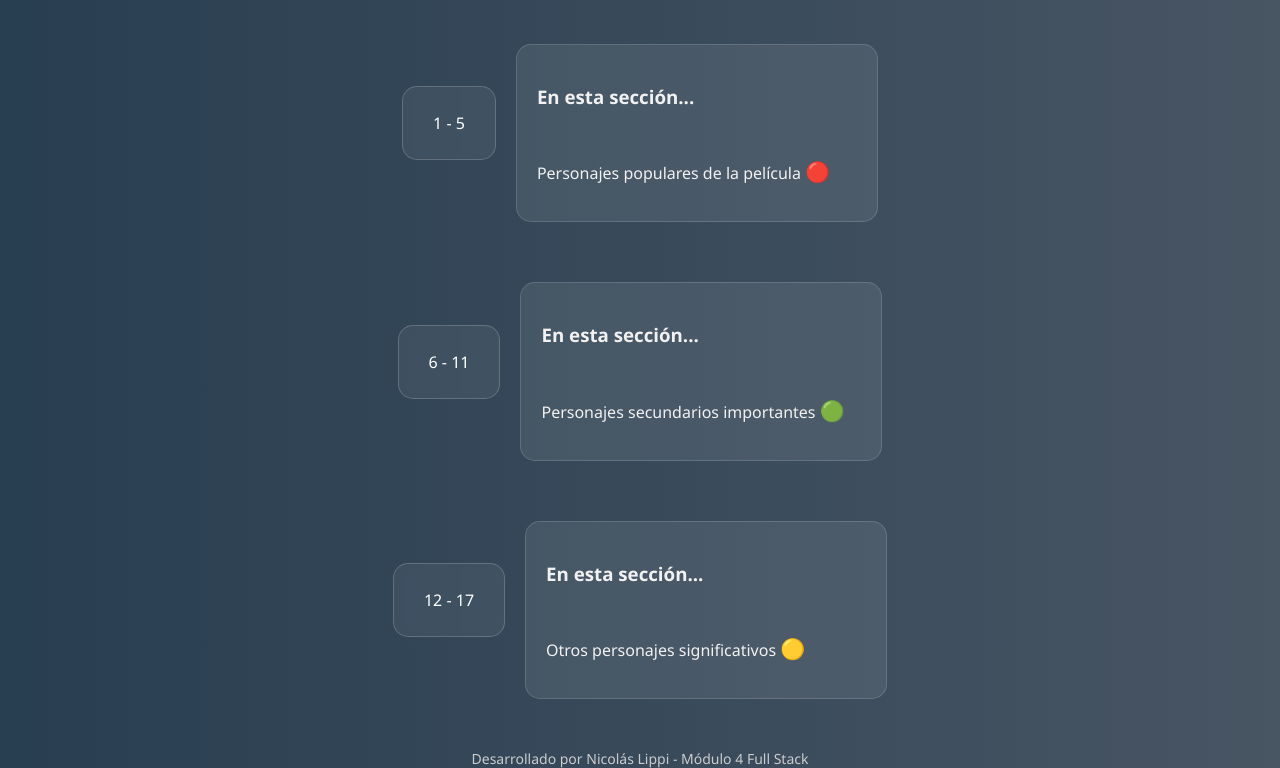
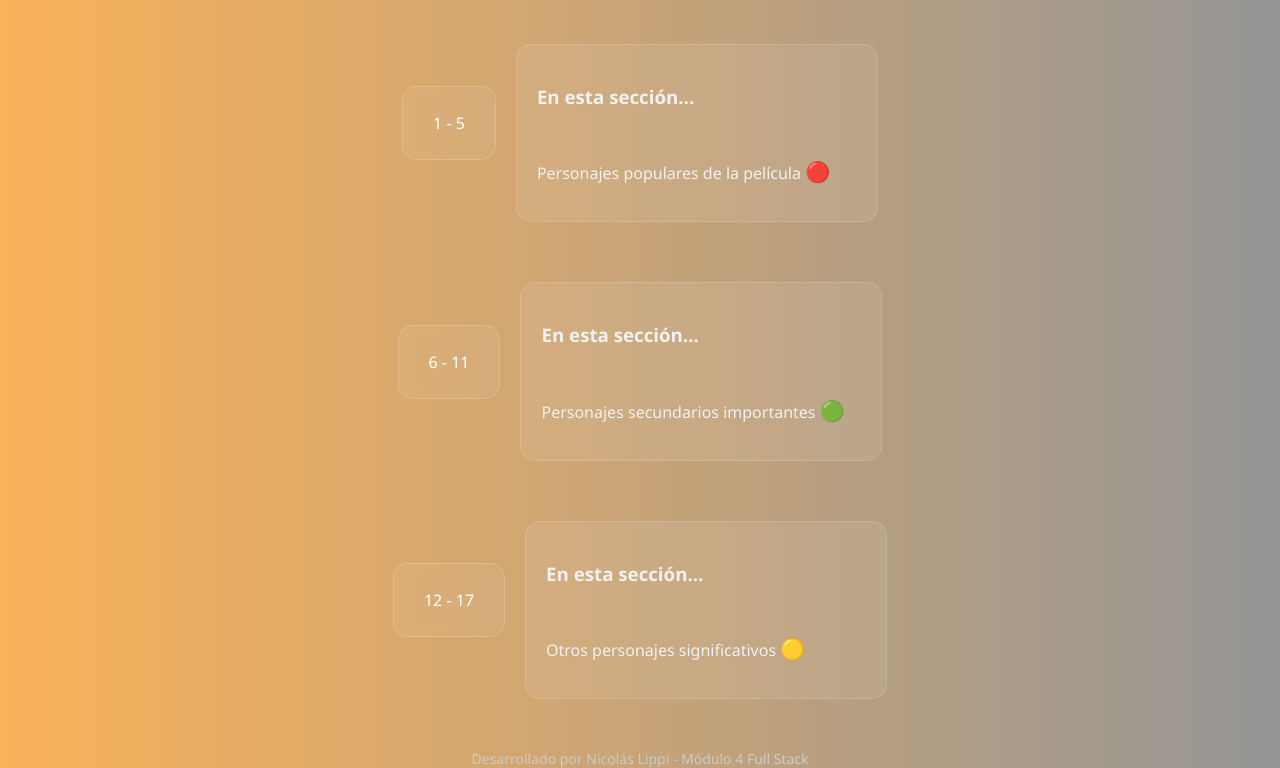
Before and after one commit to NLippiLira/Modulo-IV, a plain HTML site: page index.html in a window 1280 px wide. Shown: the part 119-887 px from the top of the page. Drawn offline with Linux system fonts and the light colour scheme.

Commit message:
Actualización del sitio

```diff
--- a/styles.css
+++ b/styles.css
@@ -1,6 +1,6 @@
 body {
     font-family: 'Segoe UI', Tahoma, Geneva, Verdana, sans-serif;
-    background: linear-gradient(to right, #283e51, #485563);
+    background: linear-gradient(to right, #fab259, #959595);
     color: #f1f1f1;
     margin: 0;
     padding: 0;
```
